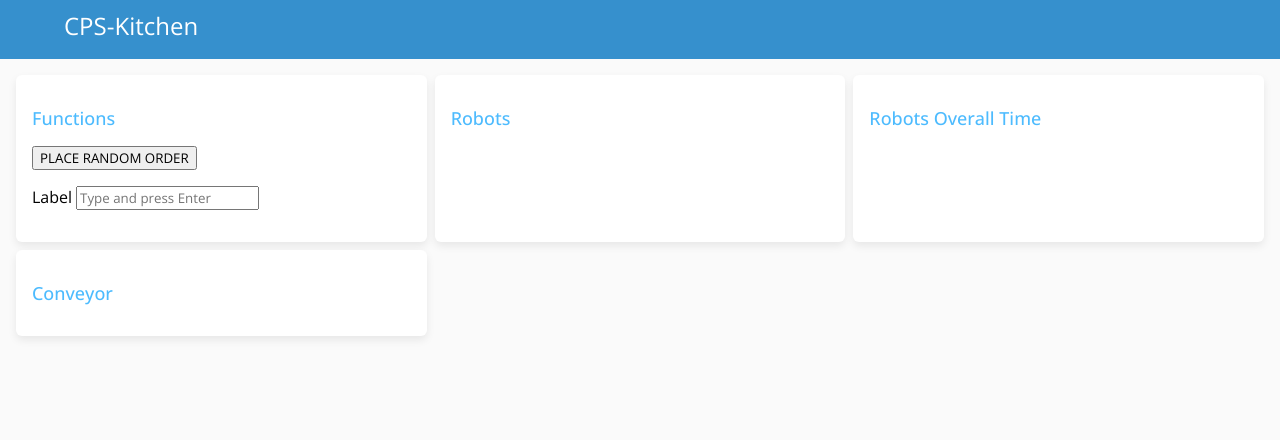
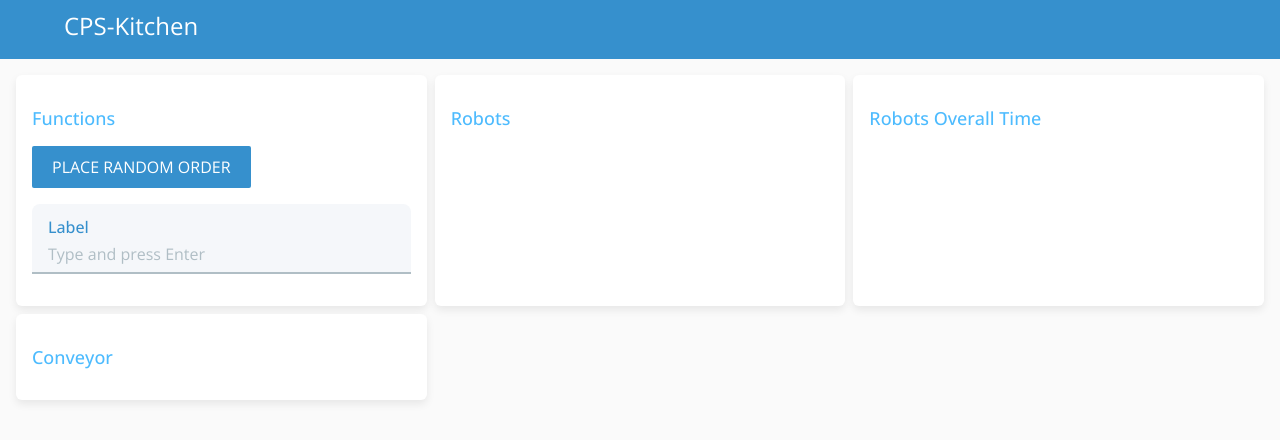
Before and after one commit to mehkir/opcua-cps-kitchen-dashboard, a plain HTML site: page index.html in a window 1280 px wide. Drawn offline with nearby package versions, Linux system fonts and the light colour scheme.

Commit message:
Add button and input field styling

```diff
--- a/style.css
+++ b/style.css
@@ -60,3 +60,80 @@ h2 {
     grid-template-columns: repeat(auto-fit, minmax(20em, 1fr));
   }
 }
+
+.function-button {
+    background-color: #3690cd;
+    color: white;
+    padding: 10px 20px;
+    border: none;
+    border-radius: 2px;
+    font-size: 16px;
+    cursor: pointer;
+}
+
+.function-button:hover {
+    background-color: #3fa6ec;
+}
+
+/* Filled text field */
+.text-field-filled {
+  display: flex;
+  flex-direction: column;
+  margin: 1em 0;
+  background: #f5f7fa;
+  border-top-left-radius: 8px;
+  border-top-right-radius: 8px;
+  border-bottom-left-radius: 0;
+  border-bottom-right-radius: 0;
+  border-bottom: 2px solid #b0bec5;
+  padding: 0.75em 1em 0.25em 1em;
+  transition: border-color 0.2s;
+}
+
+.text-field-filled:focus-within {
+  border-bottom-color: #3690cd;
+}
+
+/* Outlined text field */
+.text-field-outlined {
+  display: flex;
+  flex-direction: column;
+  margin: 1em 0;
+  background: #fff;
+  border: 2px solid #b0bec5;
+  border-radius: 8px;
+  padding: 0.75em 1em 0.25em 1em;
+  transition: border-color 0.2s;
+}
+
+.text-field-outlined:focus-within {
+  border-color: #3690cd;
+}
+
+/* Label styling */
+.text-field-label {
+  font-size: 1em;
+  color: #3690cd;
+  margin-bottom: 0.25em;
+  font-weight: 500;
+  white-space: nowrap;
+  overflow: hidden;
+  text-overflow: ellipsis;
+}
+
+/* Input styling */
+.text-field-input {
+  border: none;
+  background: transparent;
+  font-size: 1em;
+  color: #222;
+  outline: none;
+  padding: 0.25em 0;
+  font-family: inherit;
+}
+
+.text-field-input::placeholder {
+  font-family: "Open Sans", sans-serif;
+  font-size: 1em;
+  color: #b0bec5;
+}
```
